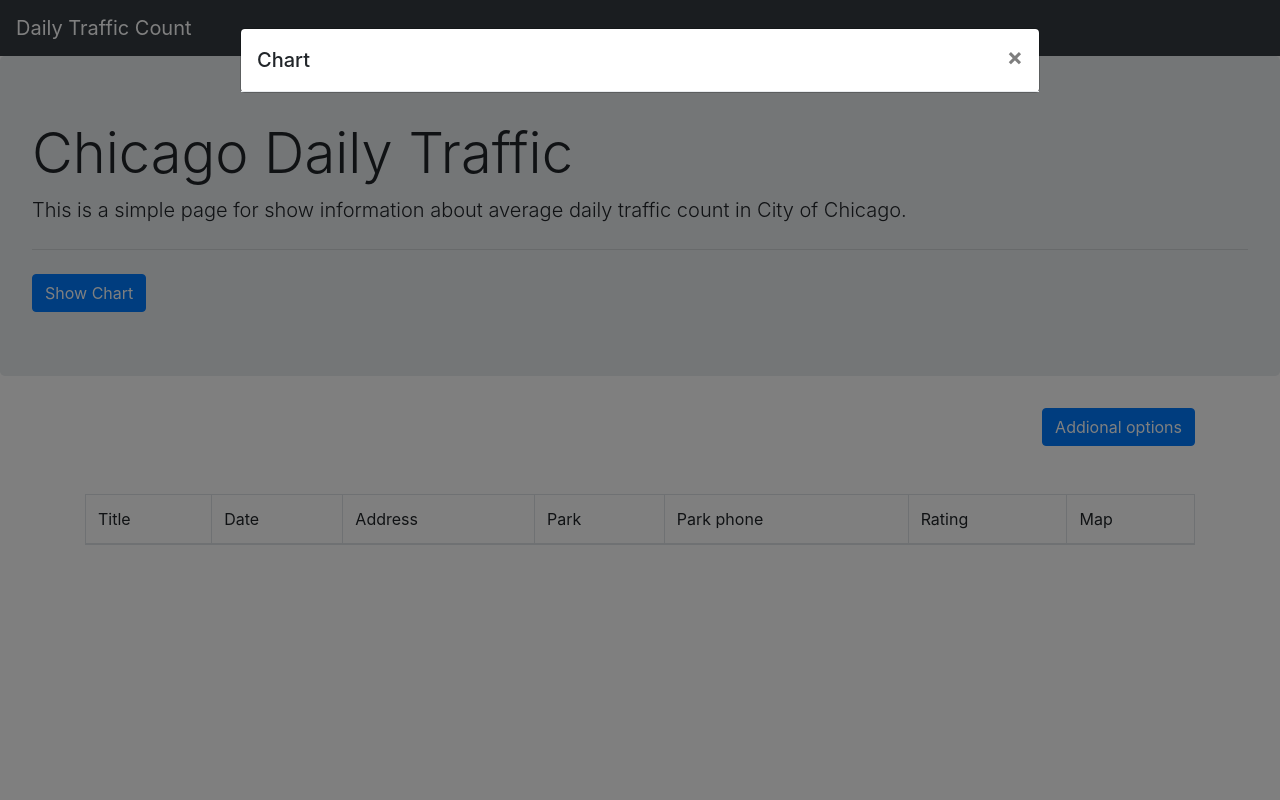
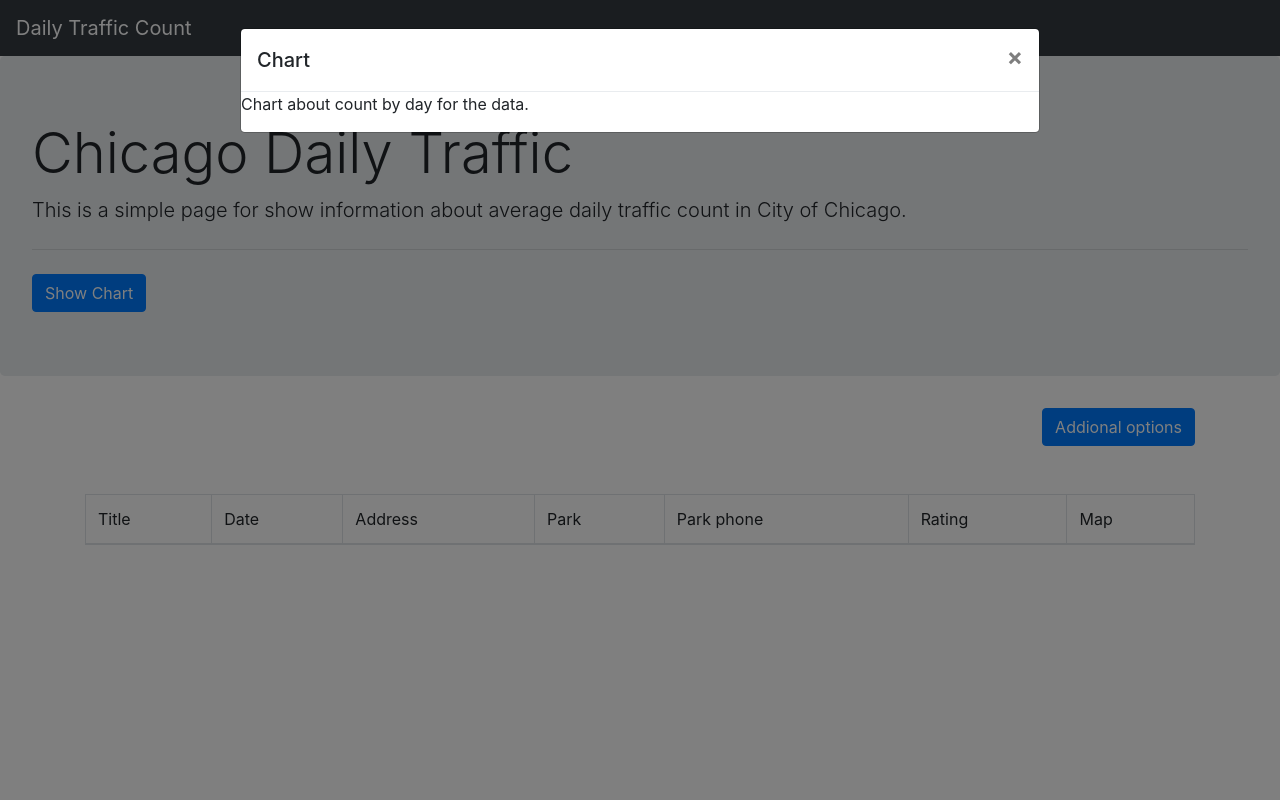
Before and after one commit to ksandovalbrenes/ChicagoDailyTraffic, a Symfony app: template templates/chicago_traffic/index.html.twig in a window 1280 px wide, after a click on "Show Chart". Run offline with Twig, Linux system fonts and the light colour scheme; the template is opened without the code that fills it, so the values that code supplies are empty; some libraries are stand-ins or nearby versions.

Commit message:
d3 graph

```diff
--- a/public/CSS/customStyle.css
+++ b/public/CSS/customStyle.css
@@ -6,10 +6,17 @@
 
 
 .graph div {
-    font: 10px sans-serif;
+    font: 20px sans-serif;
     background-color: steelblue;
-    text-align: right;
+    text-align: left;
     padding: 3px;
     margin: 1px;
     color: white;
   }
+  .graphNames div {
+    font: 20px sans-serif;
+    text-align: right;
+    padding: 3px;
+    margin: 1px;
+    color: black;
+  }
--- a/public/JS/TrafficTable.js
+++ b/public/JS/TrafficTable.js
@@ -1,4 +1,8 @@
 var tableHeaders = [];
+
+/*
+Javascript initialization
+*/
 $(document).ready( function () {
     tableHeaders = {"date":1, "location": 2, "park": 3, "phone": 4, "rating": 5};
     //multi-select configuration
@@ -13,25 +17,34 @@ $(document).ready( function () {
     getTrafficData();
 } );
 
+/*
+Hide columns from datatable
+*/
 function removeColumn(value){
     var table = $('#TrafficDataTable').DataTable();
     table.column(tableHeaders[value]).visible(false);
 }
 
+/*
+Make columns visible from datatable
+*/
 function addColumn(value){
     var table = $('#TrafficDataTable').DataTable();
     table.column(tableHeaders[value]).visible(true);
 }
 
+/*
+Get dataset from api
+*/
 function getTrafficData(){
     $.ajax({
         url: 'https://data.cityofchicago.org/resource/cm53-g3up.json'}).
         done(function (result){
             loadTableData(result);
-            generateBackground(result.map(function(value,index) {return value['park']}));
+            LoadGraph(result.map(function(value,index) {return value['day']}));
         }).
         fail(function() {
-            alert( "Intente recargar la página" );
+            console.log("Ha ocurrido un error al cargar la información");
         });
 }
 
--- a/public/JS/d3.js
+++ b/public/JS/d3.js
@@ -1,72 +1,54 @@
-var parkNames = [0,0,0,0,0,0,0,0,0];
-var parkValues = ["", "", "", "", "", "", "", "", "", ""];
+/*
+Load graph with json data
+Group by day
+*/
+function LoadGraph(dayArray){
+    var data = [30, 86, 168, 281, 303, 365];
+    var dayData = [];
 
-function linearScale() {
-    return d3.scaleLinear().domain([0, d3.max(parkValues)]).range(0, 100);
-}
+    var dayCount = [];
+    //Group data
+    dayArray.forEach(element => {
+        if (dayCount[element] !== undefined){
+            dayCount[element] += 1 ;
+        } else {
+            dayCount[element] = 1;
+        }
+    });
+    var key;
+    var data = [];
+
+    //Get Key names
+    var dataKey = [];
+    for(key in dayCount){
+        if(dayCount.hasOwnProperty(key)){
+            dataKey.push(key);
+        }
+    }
+
+    //print day names
+    d3.select(".graphNames")
+    .selectAll("div")
+    .data(dataKey)
+    .enter()
+    .append("div").text(function(d) { return d; });
+
+    //Get array values
+    for(key in dayCount){
+        if(dayCount.hasOwnProperty(key)){
+            data.push(dayCount[key]);
+        }
+    }
 
 
-function generateBackground(parkArray) {
-    var parkCount = [];
-    parkArray.forEach(element => {
-        if (parkCount[element] !== undefined){
-            parkCount[element] += 1 ;
-        } else {
-            parkCount[element] = 1;
-        }
-    });
-    parkCount.sort();
-    parkCount.reverse();
-    parkCount = parkCount.slice(0,10);
-
-    var temporalArray = [];
-    for (var i = 0; i < 10; i++){
-
-        temporalArray[i] = parkCount[i];
-    }
-    parkValues = d3.values(temporalArray);
-    parkNames = d3.entries(temporalArray);
+    //Graph bars
+    d3.select(".graph")
+    .selectAll("div")
+    .data(data)
+    .enter()
+    .append("div")
+    .style("width", function(d) { return d + "px"; })
+    .text(function(d) { return d; });
 
 
-    //var svg = d3.select("svg");
-    //width = svg.style("width").replace("px", "");
-    //height = svg.style("height").replace("px", "");
-
-    var x = 0;
-    var y = 0;
-
-    d3.select(".graph")
-    .selectAll("div")
-    .data(parkCount)
-    .enter()
-    .append("div")
-    .style("width", function(d) { return linearScale(d) + "px"; })
-    .text(function(d) { return (d); });
-
-    }
-    /*
-    function asdf(){
-
-
-
-    var circles = svg.selectAll("circle")
-    .data(parkCount)
-    .enter()
-    .append("circle")
-    .attr("cx",function(d, i) {
-        r = Math.pow(d,2);
-        x += (r*2)+1;
-        if (x > width){
-            y = 200;
-        }
-        return x;
-    })
-    .attr("cy",function(d, i){
-        console.log(y);
-        return y;
-    })
-    .attr("r", function(d, i){
-
-        return Math.pow(d,2);
-    });
-    */
+}
--- a/templates/chicago_traffic/index.html.twig
+++ b/templates/chicago_traffic/index.html.twig
@@ -88,7 +88,7 @@
   <div class="modal-dialog modal-lg">
     <div class="modal-content">
         <div class="modal-header">
-            <h5 class="modal-title">Showing map for <span id="ParkName"></span></h5>
+            <h5 class="modal-title">Map location point<span id="ParkName"></span></h5>
             <button type="button" class="close" data-dismiss="modal" aria-label="Close">
               <span aria-hidden="true">&times;</span>
             </button>
@@ -108,8 +108,14 @@
               <span aria-hidden="true">&times;</span>
             </button>
         </div>
-        <div class="graph">
-    </div>
+        <p>Chart about count by day for the data.</p>
+        <div class="row">
+            <div class="graphNames col-md-6">
+            </div>
+            <div class="graph col-md-6">
+            </div>
+        </div>
+
     </div>
   </div>
 </div>
```
